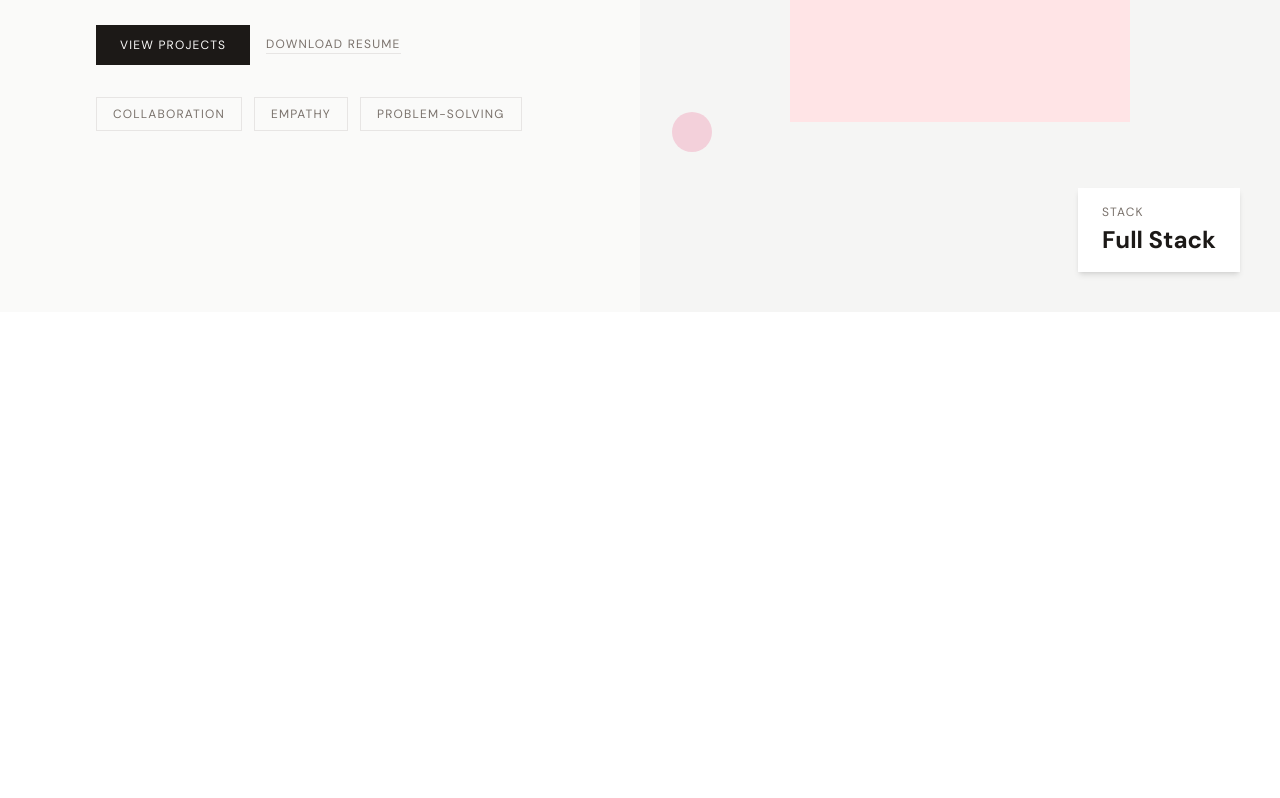
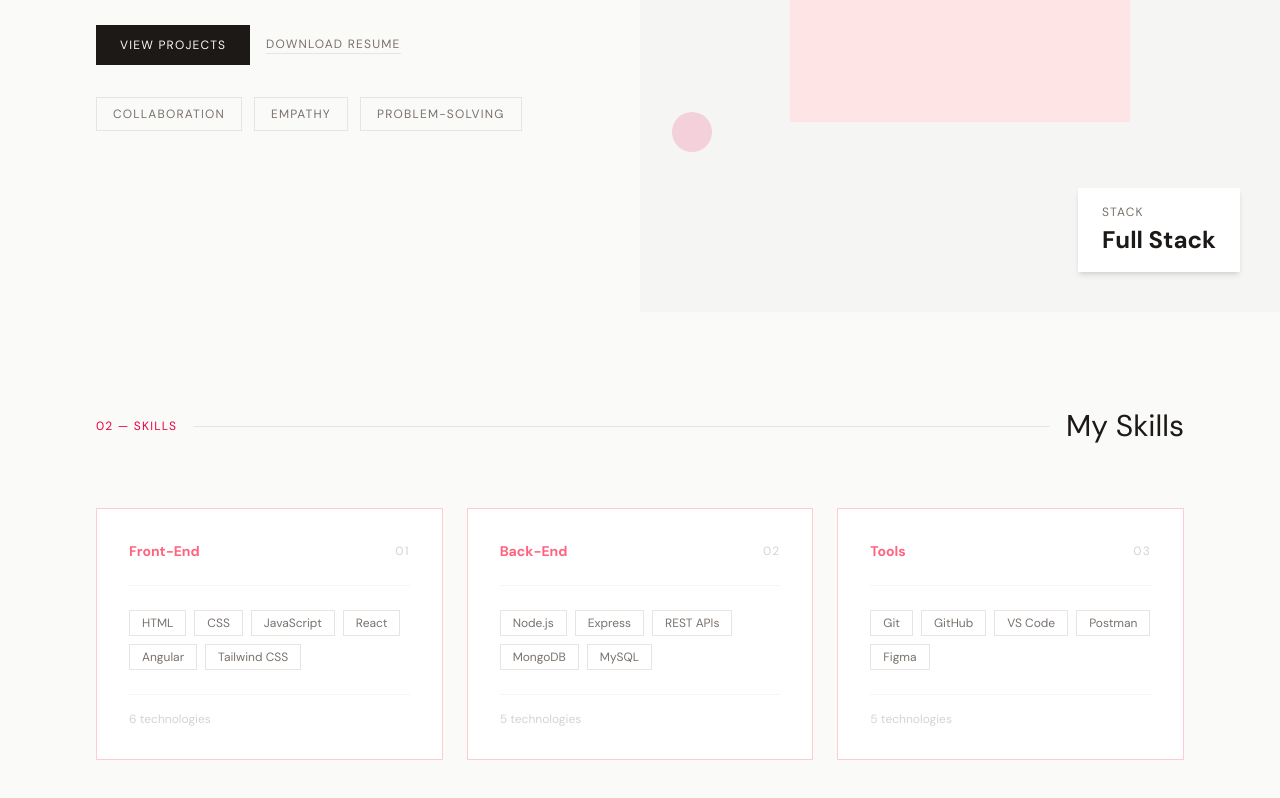
Before and after one commit to Sabeen44/sabeen-portfolio, a Next.js app: page / in a window 1280 px wide. Shown: the part 568-1366 px from the top of the page. Before the commit the page ends 880 px from the top, so only its background shows below. Built offline with nearby package versions, Linux system fonts and the light colour scheme; a web font is replaced by a local one.

Commit message:
added Skills section

```diff
--- /dev/null
+++ b/src/app/components/Skills.js
@@ -0,0 +1,115 @@
+'use client';
+
+import { motion, useInView } from 'framer-motion';
+import { useRef } from 'react';
+
+const skills = [
+  {
+    number: '01',
+    category: 'Front-End',
+    color: 'text-rose-600',
+    border: 'border-rose-200',
+    items: ['HTML', 'CSS', 'JavaScript', 'React', 'Angular', 'Tailwind CSS'],
+  },
+  {
+    number: '02',
+    category: 'Back-End',
+    color: 'text-stone-900',
+    border: 'border-stone-200',
+    items: ['Node.js', 'Express', 'REST APIs', 'MongoDB', 'MySQL'],
+  },
+  {
+    number: '03',
+    category: 'Tools',
+    // color: 'text-stone-500',
+    // border: 'border-stone-200',
+    items: ['Git', 'GitHub', 'VS Code', 'Postman', 'Figma'],
+  },
+];
+
+function SkillCard({ skill, index }) {
+  const ref = useRef(null);
+  const inView = useInView(ref, { once: true, margin: '-80px' });
+
+  return (
+    <motion.div
+      ref={ref}
+      initial={{ opacity: 0, y: 32 }}
+      animate={inView ? { opacity: 1, y: 0 } : {}}
+      transition={{ delay: index * 0.15, duration: 0.6, ease: 'easeOut' }}
+      className=" border border-rose-200 p-8 flex flex-col gap-6 bg-white hover:border-rose-300 transition-colors "
+
+      // {`border ${skill.border} p-8 flex flex-col gap-6 bg-white hover:border-rose-300 transition-colors`}
+    >
+
+      {/* Card header */}
+      <div className="flex items-center justify-between">
+        <span className= "text-rose-400 font-display text-sm font-bold  ">
+          {skill.category}
+        </span>
+        {/* ${skill.color} */}
+        <span className="font-body text-xs text-stone-300 tracking-widest">
+          {skill.number}
+        </span>
+      </div>
+
+      {/* Divider */}
+      <div className="h-px bg-stone-100" />
+
+      {/* Skill tags */}
+      <div className="flex flex-wrap gap-2">
+        {skill.items.map((item) => (
+          <span
+            key={item}
+            className="font-body text-xs px-3 py-1 border border-stone-200 text-stone-500 hover:border-rose-300 hover:text-rose-600 transition-colors cursor-default"
+          >
+            {item}
+          </span>
+        ))}
+      </div>
+
+      {/* Footer */}
+      <div className="font-body text-xs text-stone-300 mt-auto pt-4 border-t border-stone-100">
+        {skill.items.length} technologies
+      </div>
+
+    </motion.div>
+  );
+}
+
+export default function Skills() {
+  const ref = useRef(null);
+  const inView = useInView(ref, { once: true, margin: '-80px' });
+
+  return (
+    <section id="skills" className="px-24 py-24 bg-stone-50">
+      <div className="max-w-6xl w-full mx-auto">
+
+        {/* Section header */}
+        <motion.div
+          ref={ref}
+          initial={{ opacity: 0, y: 24 }}
+          animate={inView ? { opacity: 1, y: 0 } : {}}
+          transition={{ duration: 0.6 }}
+          className="flex items-center gap-4 mb-16"
+        >
+          <span className="font-body text-xs tracking-widest uppercase text-rose-600">
+            02 — Skills
+          </span>
+          <div className="flex-1 h-px bg-stone-200" />
+          <h2 className="font-display text-3xl text-stone-900">
+            My Skills
+          </h2>
+        </motion.div>
+
+        {/* Cards grid */}
+        <div className="grid grid-cols-1 md:grid-cols-3 gap-6">
+          {skills.map((skill, i) => (
+            <SkillCard key={skill.category} skill={skill} index={i} />
+          ))}
+        </div>
+
+      </div>
+    </section>
+  );
+}
--- a/src/app/page.js
+++ b/src/app/page.js
@@ -1,9 +1,11 @@
 import Hero from './components/Hero';
+import Skills from './components/Skills';
 
 export default function Home() {
   return (
     <main>
       <Hero />
+      <Skills />
     </main>
   );
 }
```
